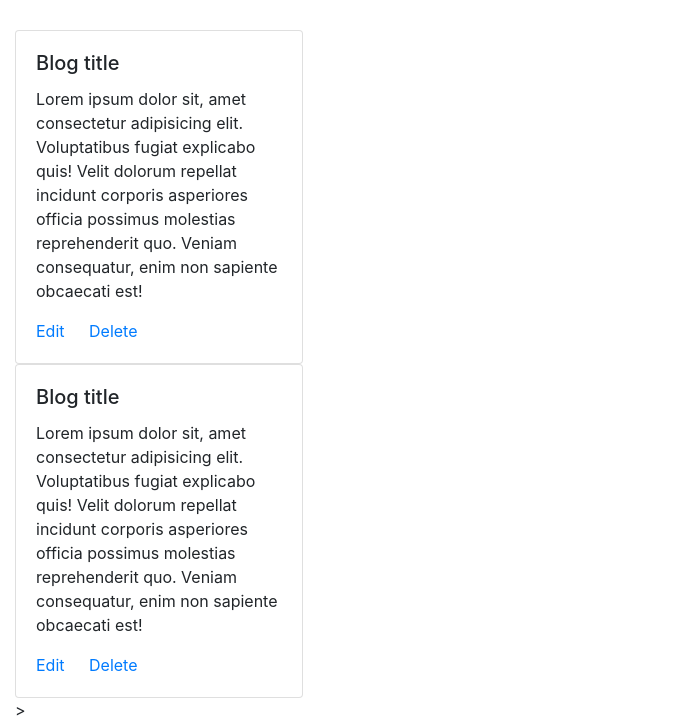
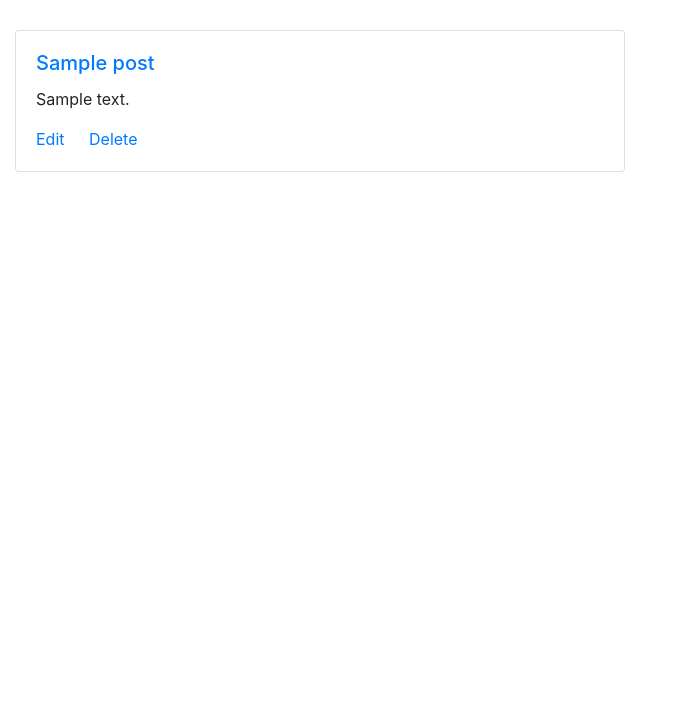
Before and after one commit to nulla-vis/first-django-app, a Django app: page / in a window 1280 px wide. Shown: the part 205-927 px from the top of the page, without its empty margins (0-673 px from the left). After the commit the page ends 377 px from the top, so only its background shows below. Run offline with Django 3.2, Linux system fonts and the light colour scheme; tables that the repository leaves empty hold one stand-in row (values such as "Sample post").

Commit message:
Modified templates to display posts from database.

```diff
--- a/blog/templates/blog/post_list.html
+++ b/blog/templates/blog/post_list.html
@@ -25,26 +25,18 @@
         </div>
 
         <div class="row">
-            <div class="col-md-12">
-                <div class="card" style="width: 18rem;">
+            {% for post in posts %}
+            <div class="col-md-6">
+                <div class="card">
                     <div class="card-body">
-                      <h5 class="card-title">Blog title</h5>
-                      <p class="card-text">Lorem ipsum dolor sit, amet consectetur adipisicing elit. Voluptatibus fugiat explicabo quis! Velit dolorum repellat incidunt corporis asperiores officia possimus molestias reprehenderit quo. Veniam consequatur, enim non sapiente obcaecati est!</p>
+                      <h5 class="card-title"><a href="">{{post.title}}</a></h5>
+                      <p class="card-text">{{post.text|linebreaksbr}}</p>
                       <a href="#" class="card-link">Edit</a>
                       <a href="#" class="card-link">Delete</a>
                     </div>
                 </div>
             </div>
-            <div class="col-md-12">
-                <div class="card" style="width: 18rem;">
-                    <div class="card-body">
-                      <h5 class="card-title">Blog title</h5>
-                      <p class="card-text">Lorem ipsum dolor sit, amet consectetur adipisicing elit. Voluptatibus fugiat explicabo quis! Velit dolorum repellat incidunt corporis asperiores officia possimus molestias reprehenderit quo. Veniam consequatur, enim non sapiente obcaecati est!</p>
-                      <a href="#" class="card-link">Edit</a>
-                      <a href="#" class="card-link">Delete</a>
-                    </div>
-                </div>>
-            </div>
+            {% endfor %}
         </div>
     </div>
 
--- a/blog/views.py
+++ b/blog/views.py
@@ -1,7 +1,11 @@
 from django.shortcuts import render
+from .models import Post
+from django.utils import timezone
 
 # Create your views here.
 
 
 def post_list(request):
-    return render(request, 'blog/post_list.html', {})
+    posts = Post.objects.filter(
+        published_date__lte=timezone.now()).order_by('published_date')
+    return render(request, 'blog/post_list.html', {'posts': posts})
```
